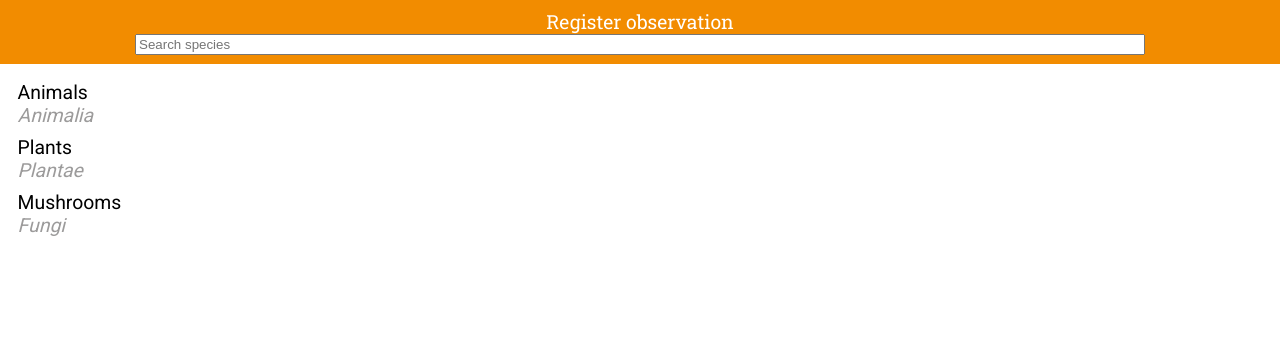
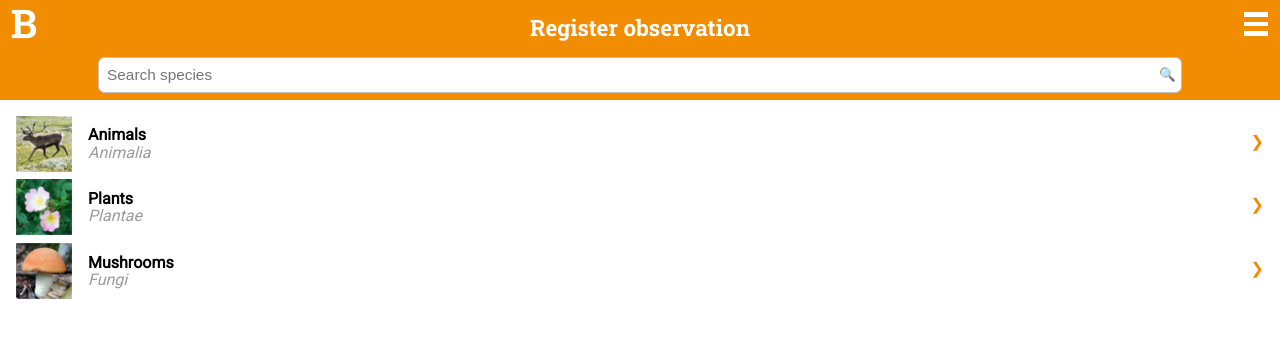
Before and after one commit to pbb72/biocaching-app-old, a plain HTML site: page species.html in a window 1280 px wide. Drawn offline with Linux system fonts and the light colour scheme.

Commit message:
Convert species page to HTML

```diff
--- a/species.html
+++ b/species.html
@@ -12,25 +12,36 @@
 	<meta name="msapplication-TileImage" content="style/icon.png"/>
 </head>
 <body class="biocaching">
+	<!--<img src="content/screen-species.jpg" class="overlay" />-->
 	<header class="pageheader">
-		<h1>Register observation</h1>
-		<input type="search" placeholder="Search species" />
+		<div class="pageheader-part1">
+			<a href="." class="home-link"><span class="a10y">Home</span></a>
+			<a href="#" class="menu-link"><span class="a10y">Menu</span></a>
+			<h1>Register observation</h1>
+		</div>
+		<form class="search">
+			<input type="search" placeholder="Search species" class="search-text" />
+			<input type="submit" class="search-button" value="🔍" />
+		</form>
 	</header>
 	<main><ul class="species-nav-list">
-		<li><article class="animals">
+		<li><article>
 			<header><a href="animals.html">
+				<img src="content/photo-animals.jpg" alt="" />
 				<h2>Animals</h2>
 				<p>Animalia</p>
 			</a></header>
 		</article></li>
-		<li><article class="plants">
+		<li><article>
 			<header><a href="#">
+				<img src="content/photo-plants.jpg" alt="" />
 				<h2>Plants</h2>
 				<p>Plantae</p>
 			</a></header>
 		</article></li>
-		<li><article class="mushrooms">
+		<li><article>
 			<header><a href="#">
+				<img src="content/photo-mushrooms.jpg" alt="" />
 				<h2>Mushrooms</h2>
 				<p>Fungi</p>
 			</a></header>
--- a/style/default.css
+++ b/style/default.css
@@ -3,6 +3,7 @@
 $blue: #33b5e5;
 $gray: #333;
 $gray-text: #9c9b9b;
+$disabled: #c6c6c5;
 $orange: #f28c00;
 
 */
@@ -10,10 +11,9 @@ $orange: #f28c00;
 html, body {
 	height: 100%;
 	margin: 0;
-	font: 110% Roboto, serif;
+	font-family: Roboto, sans-serif;
 }
 h1, h2, h3, h4, h5, h6, p {
-	font-weight: inherit;
 	margin: 0;
 }
 a {
@@ -42,6 +42,13 @@ ul {
 	border-radius: 0.2rem;
 	box-shadow: 0 0 0.5rem #000;
 }
+.a10y { /* accessibility */
+	/* source: http://snook.ca/archives/html_and_css/hiding-content-for-accessibility */
+	position: absolute !important;
+	height: 1px; width: 1px;
+	overflow: hidden;
+	clip: rect(1px, 1px, 1px, 1px);
+}
 
 /* screenshot pages */
 .screenshot {
@@ -57,11 +64,22 @@ ul {
 	max-width: 100%;
 }
 
+/* overlay image, for comparison */
+.overlay {
+	display: block;
+	position: absolute;
+	top: 0;
+	width: 100%;
+	opacity: 0.5;
+	z-index: 1;
+}
+
 /* android style */
 .android h1 {
 	border-bottom: 0.15rem solid #33b5e5; /* $blue */
 	color: #33b5e5; /* $blue */
 	font-size: 110%;
+	font-weight: inherit;
 	padding: 1rem;
 }
 
@@ -155,30 +173,90 @@ ul {
 }
 
 /* biocaching screens */
+.biocaching h1 {
+	font-family: "Roboto Slab", serif;
+}
 .biocaching .pageheader {
 	background: #f28c00; /* $orange */
-	padding: 0.5rem;
+	color: white;
+	padding: 0.25rem;
+}
+.biocaching .pageheader-part1 {
+	overflow: auto;
+}
+.biocaching .pageheader .home-link {
+	background: url("logo-white.png") 0 / contain;
+	height: 2.5rem;
+	width: 2.5rem;
+	float: left;
+}
+.biocaching .pageheader .menu-link {
+	background: linear-gradient(to bottom, white, white 20%, transparent 20%, transparent 40%, white 40%, white 60%, transparent 60%, transparent 80%, white 80%, white 100%);
+	height: 1.5rem;
+	width: 1.5rem;
+	margin: 0.5rem;
+	float: right;
 }
 .biocaching .pageheader h1 {
-	color: white;
-	font: normal 100% "Roboto Slab", serif;
+	font-size: 140%;
 	text-align: center;
+	padding: 0.4em;
+}
+.biocaching .pageheader .search {
+	background: white;
+	display: block;
+	width: 85%;
+	margin: 0.5em auto 0.25em;
+	font-size: 80%;
+	border: 1px solid silver;
+	border-radius: 0.5em;
+	position: relative;
 }
 .biocaching .pageheader input {
-	display: block;
-	width: 80%;
-	margin: auto;
+	background: transparent;
+	border: none;
 }
+.biocaching .pageheader .search-text {
+	font-size: 120%;
+	width: 100%;
+	padding: 0.5em;
+	padding-right: 2em;
+}
+.biocaching .pageheader .search-button {
+	position: absolute;
+	right: 0;
+	top: 0;
+	bottom: 0;
+	width: 2em;
+	padding: 0;
+}
+
 .biocaching main {
 	padding: 1rem;
 }
 .biocaching article {
 	padding-bottom: 0.5rem;
 }
-.biocaching .species-nav-list h2 {
+.species-nav-list a::before {
+	content: "❯";
+	display: block;
+	float: right;
+	color: #f28c00; /* $orange */
+	padding: 1em 0;
+}
+.species-nav-list img {
+	float: left;
+	width: 3.5em;
+	padding-right: 1em;
+}
+.species-nav-list h2 {
 	font-size: 100%;
+	padding-top: 0.6em;
+	margin-bottom: -0.1em;
 }
-.biocaching .species-nav-list p {
+.species-nav-list p {
 	color: #9c9b9b; /* $gray-text */
 	font-style: italic;
+	padding-bottom: 0.6em;
+	margin-top: -0.1em;
 }
```
Also changed, not shown: content/photo-animals.jpg (added), content/photo-mushrooms.jpg (added), content/photo-plants.jpg (added), content/screen-species.jpg (deleted).
